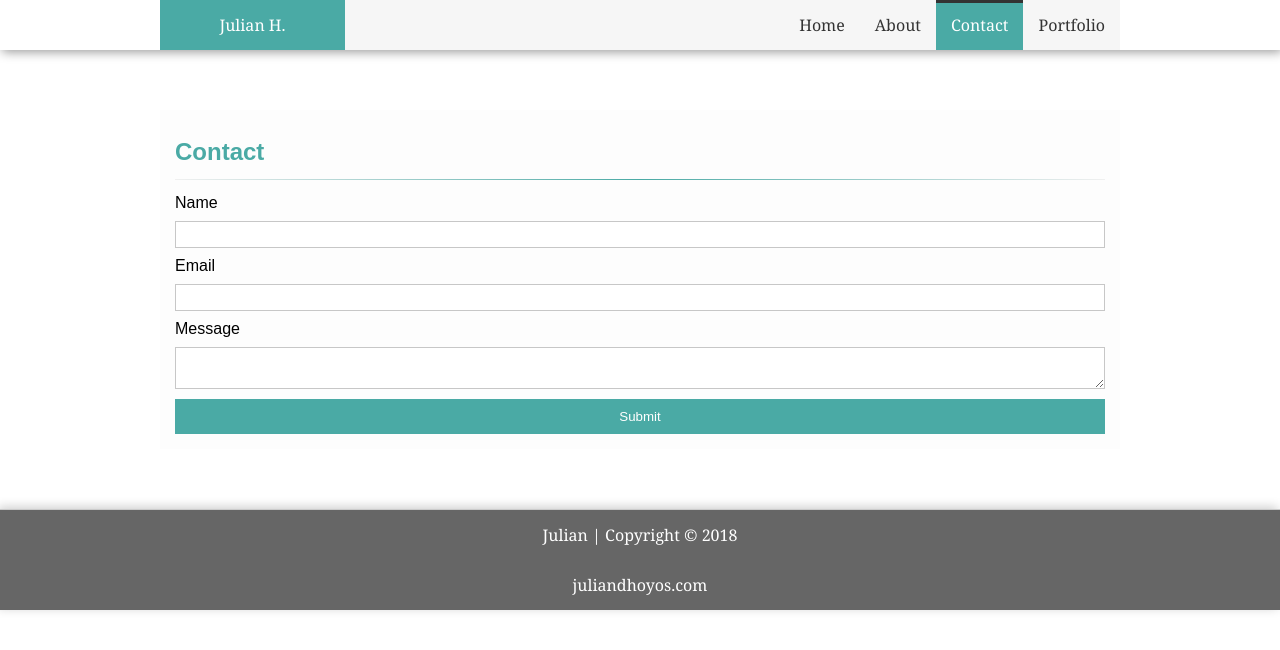
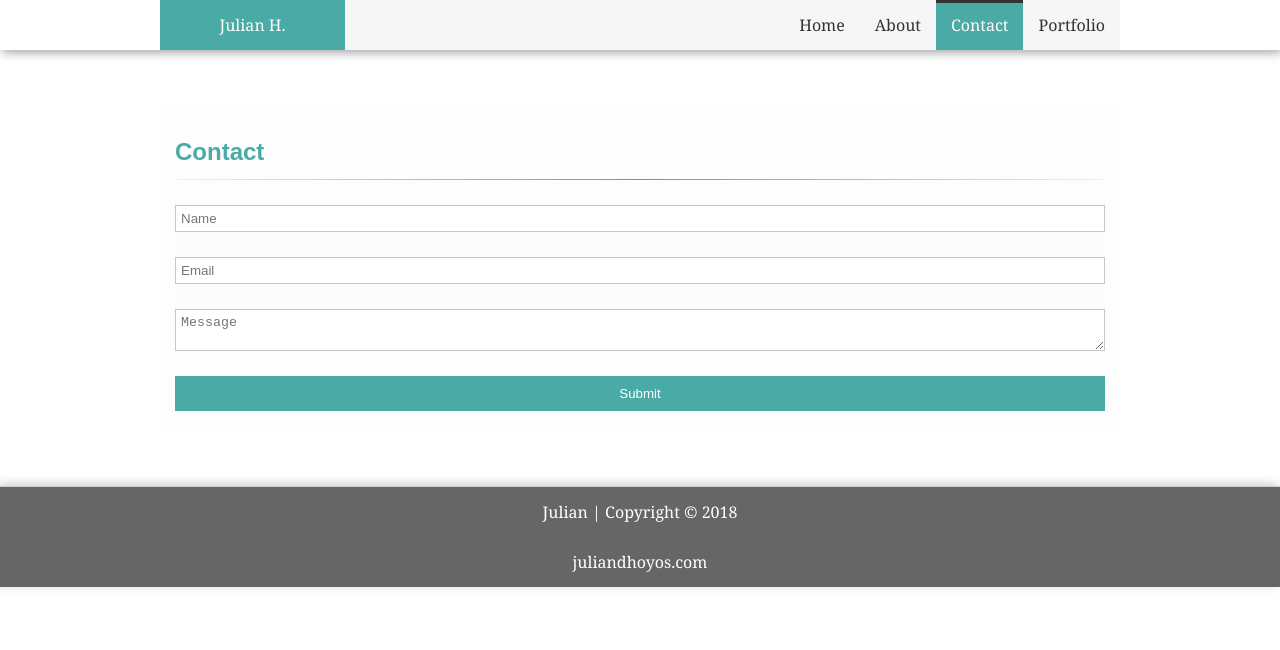
Before and after one commit to jhoyos135/Responsive-Portfolio, a plain HTML site: page contact.html in a window 1280 px wide. Drawn offline with Linux system fonts and the light colour scheme.

Commit message:
more changes to the style

```diff
--- a/contact.html
+++ b/contact.html
@@ -30,27 +30,25 @@
         <h1>Contact</h1>
         <hr>
         <form action="">
-            <div class="container-fluid">
+            <div class="container">
                 <div class="row">
-                        <div class="input-field col s12">
-                                <label for="email">Name</label>
-                            <input id="email" type="email" class="validate">
+                        <div class="input-field">
+
+                            <input id="name" type="name" class="validate" placeholder="Name" autocomplete="off">
                         </div>
                     </div>
                 <div class="row">
-                        <div class="input-field col s12">
-                                <label for="email">Email</label>
+                        <div class="input-field">
 
-                            <input id="email" type="email" class="validate">
+                            <input id="email" type="email" class="validate" placeholder="Email" autocomplete="off">
                         </div>
                 </div>
                 <div class="row">
                         <form class="col s12">
                           <div class="row">
-                            <div class="input-field col s12">
-                            <label for="textarea1">Message</label>
+                            <div class="input-field">
 
-                              <textarea id="textarea1"  data-length="300" type="text" class="materialize-textarea"></textarea>
+                            <textarea id="textarea1"  data-length="300" type="text" class="materialize-textarea" placeholder="Message"></textarea>
                             </div>
                           </div>
                         </form>
--- a/style.css
+++ b/style.css
@@ -54,6 +54,10 @@ h1 {
     margin: 15px 0 !important;
 }
 
+.row {
+    margin: 25px 0;
+}
+
 /*===== GLOBAL =====*/
 a {
     text-decoration: none;
@@ -103,8 +107,8 @@ button {
     cursor: pointer;
 }
 button:hover {
-    background: #fff;
-    color: #4aaaa5;
+    background: #333;
+    color: #fff;
     box-shadow: none;
     border: none;
     transition: 0.2s all ease-in-out;
@@ -299,6 +303,7 @@ nav .container {
 }
 .body-container section {
     transition: 0.2s all ease-in-out;
+    text-align: center;
 }
 .body-container section:hover {
     transition: 0.2s all ease-in-out;
```
Also changed, not shown: index.html (+13 -3 lines).
